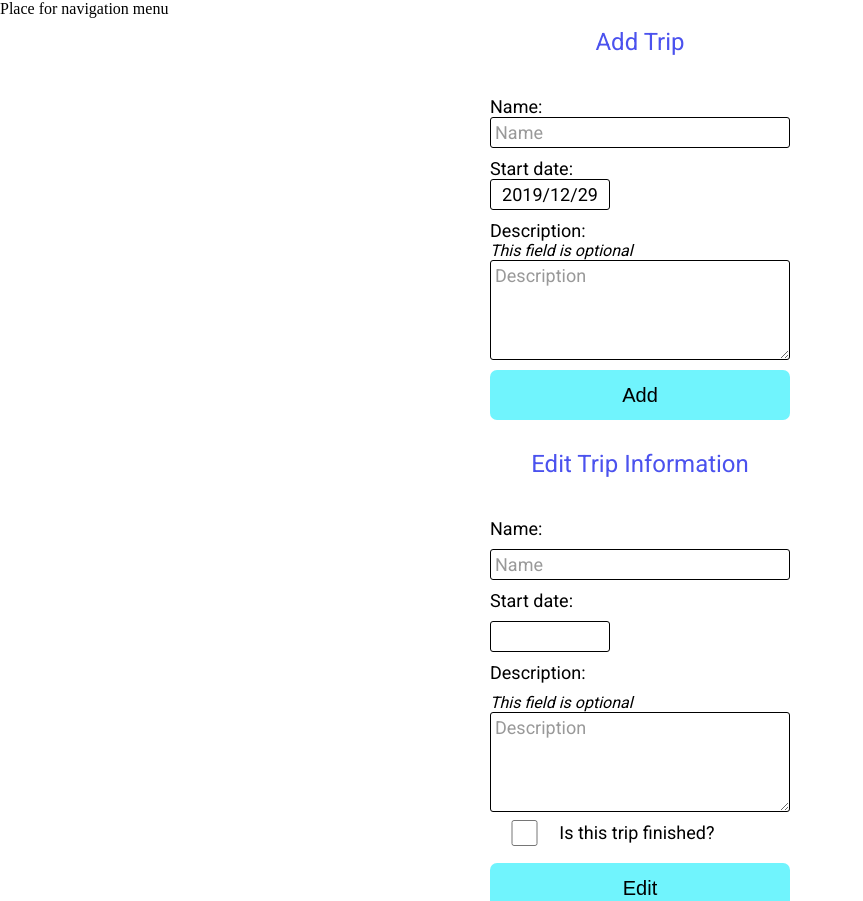
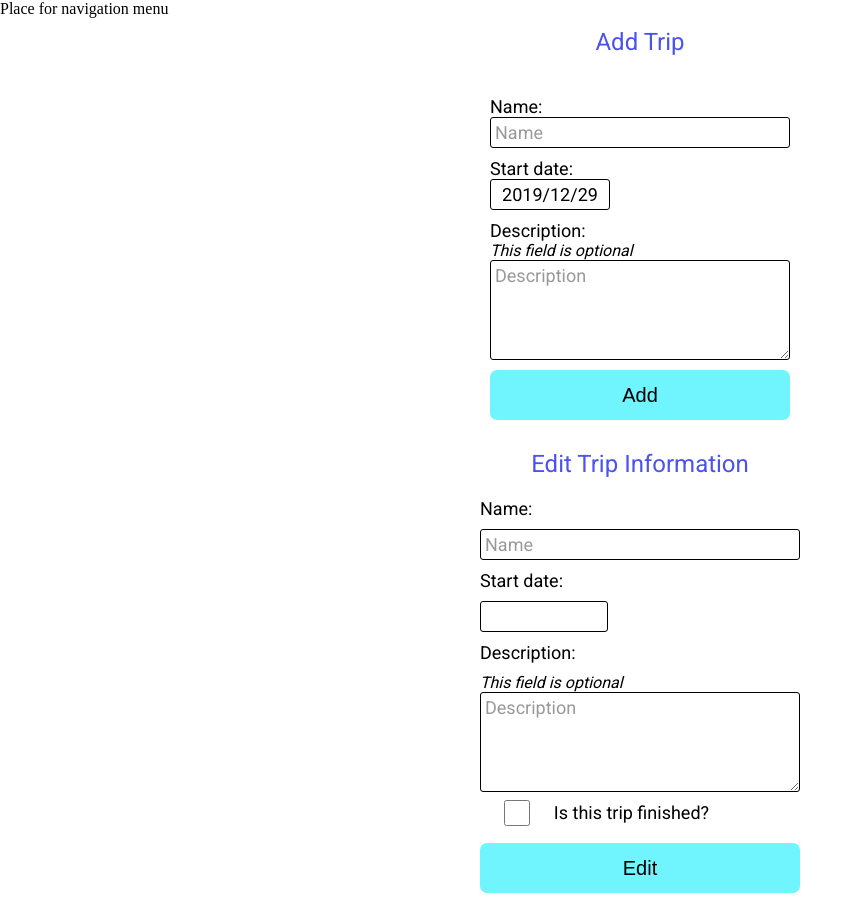
Before and after one commit to natkalia/Trip-Expenses-App, a React (Create React App) app in the folder client/: page / in a window 1280 px wide. Shown: the top 901 px of the page, without its empty margins (0-863 px from the left). Built offline with nearby package versions, Linux system fonts and the light colour scheme; no server answers.

Commit message:
Add connection between EditTrip form and delete route

```diff
--- a/client/src/components/EditTrip.js
+++ b/client/src/components/EditTrip.js
@@ -28,8 +28,7 @@ const Form = styled.form`
   flex-direction: column;
   justify-content: center;
   align-items: left;
-  padding: 10px;
-  margin: 10px auto;
+  margin: 0 auto;
 `;
 
 const Label = styled.label`
@@ -115,7 +114,6 @@ class EditTrip extends Component {
   constructor(props) {
     super(props);
     this.state = {
-      // id: "",
       name: "",
       startDate: "",
       description: "",
@@ -141,7 +139,7 @@ class EditTrip extends Component {
     })
   }
 
-  onFormSubmit = (e) => {
+  onEditSubmit = (e) => {
     e.preventDefault();
     const trip = {
       name: this.state.name,
@@ -153,12 +151,14 @@ class EditTrip extends Component {
       .then(res => console.log(res.data));
   };
 
-    // we should add event handler to send DELETE request to backend endpoint after DELETE button is clicked
-      // axios.delete("http://localhost:3000/api/trips/" + id)
-      //   .then(res => console.log(res.data));
+  onDeleteSubmit = (e) => {
+    e.preventDefault();
+    axios.delete("http://localhost:3000/api/trips/" + this.state.id)
+    .then(res => console.log(res.data));
+  };
 
   componentDidMount () {
-    axios.get("http://localhost:3000/api/trips/5e0ca080b3ffb10f8c375be1") // temporary currenTripId
+    axios.get("http://localhost:3000/api/trips/5e0cd2259f1d29379c9c1729") // temporary currenTripId
       .then(res => this.setState({
         id: res.data._id,
         name: res.data.name,
@@ -172,7 +172,7 @@ class EditTrip extends Component {
     return (
       <Wrapper>
         <Title>Edit Trip Information</Title>
-        <Form onSubmit={this.onFormSubmit}>
+        <Form onSubmit={this.onEditSubmit}>
 
           <Label htmlFor="name-edit">Name:</Label>
           <Input type="text" name="name" id="name-edit" placeholder="Name" required onChange={this.onInputChange} value={this.state.name}/>
@@ -189,9 +189,13 @@ class EditTrip extends Component {
             <Label htmlFor="isTripFinished-edit">Is this trip finished?</Label>
           </IsTripFinishedContainer>
 
-          <Button textOnButton="Edit" btnColor="#70F4FD" btnBorder="none" onClick={this.onEditClick}/>
-          <Button textOnButton="Delete" btnColor="#fff" btnBorder="1px solid #000" onClick={this.onDeleteClick}/>
+          <Button textOnButton="Edit" btnColor="#70F4FD" btnBorder="none"/>
         </Form>
+
+        <Form onSubmit={this.onDeleteSubmit}>
+          <Button textOnButton="Delete" btnColor="#fff" btnBorder="1px solid #000"/>
+        </Form>
+
       </Wrapper>
     )
   }
```
